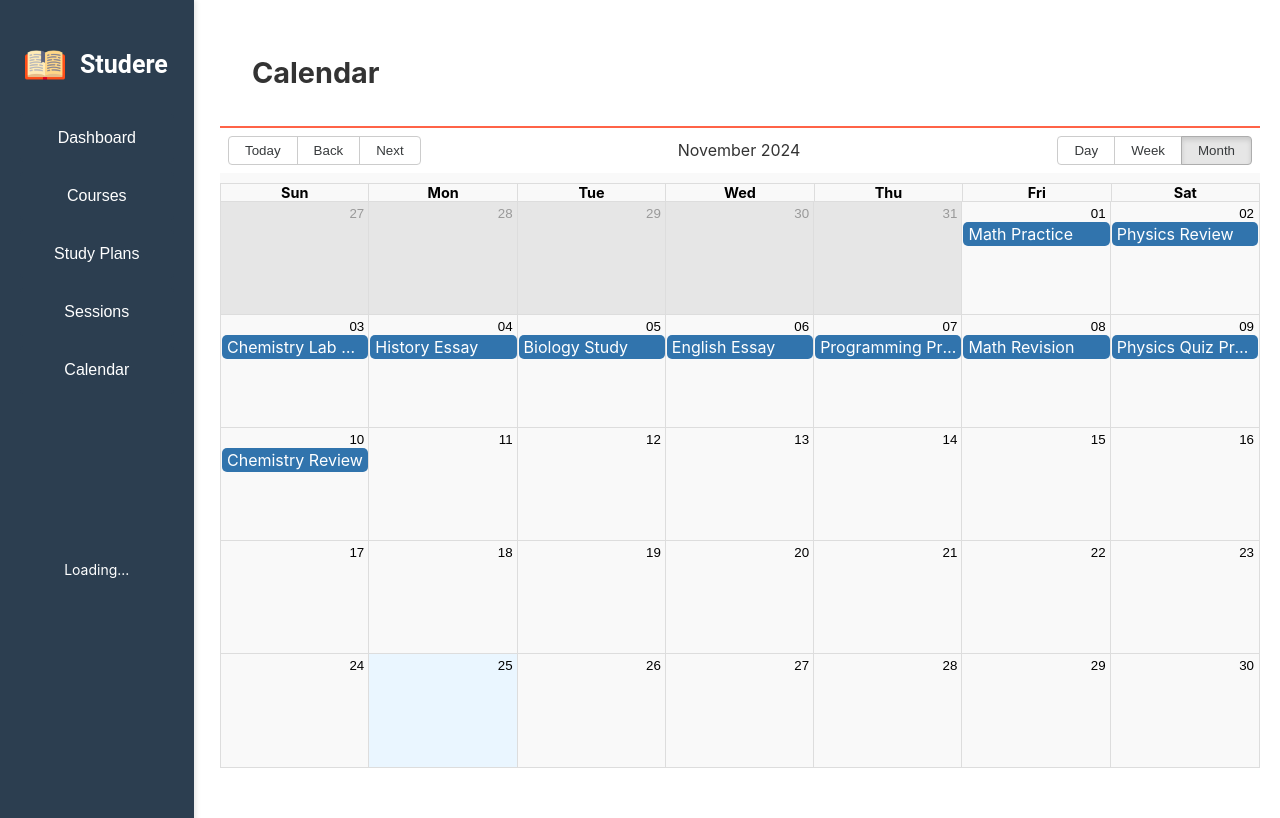
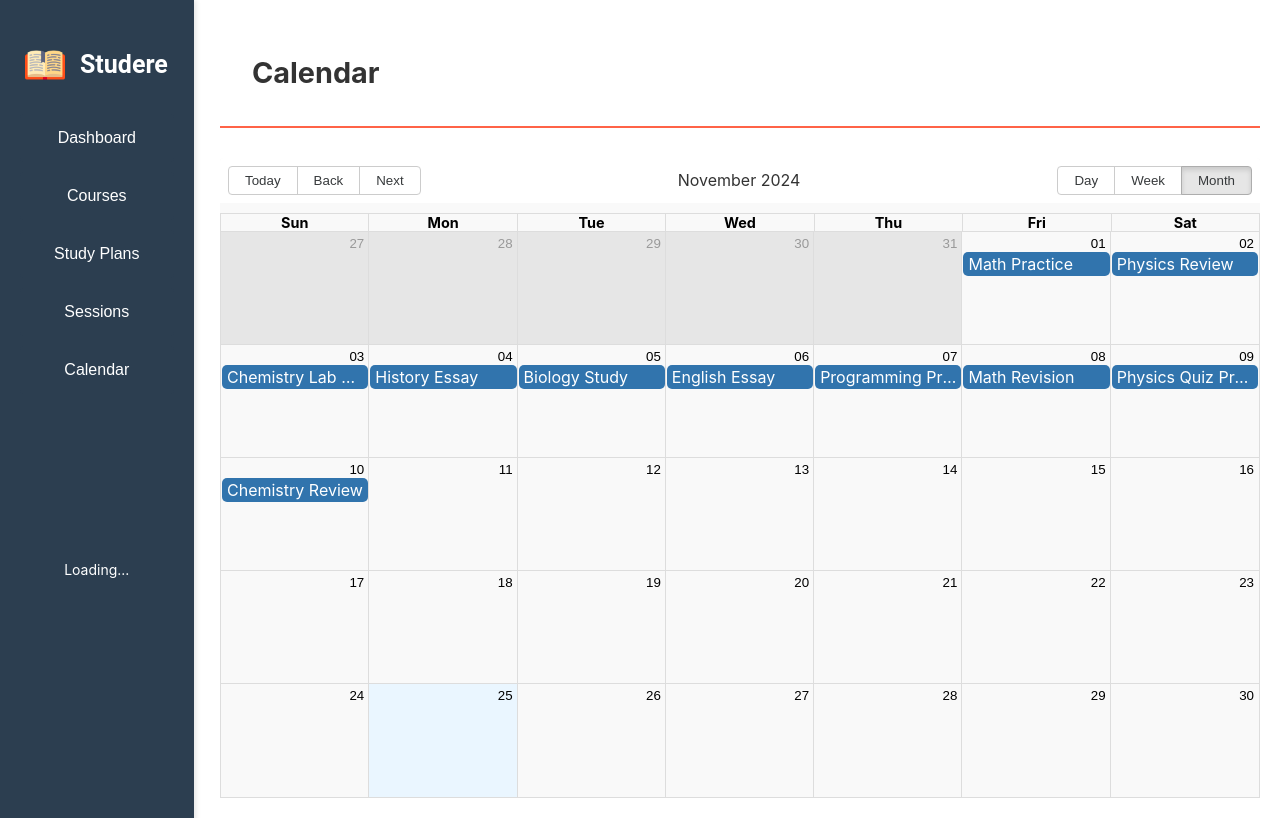
Before and after one commit to fernandals/Studere-School-Planner, a Next.js app in the folder frontend/: page /calendar in a window 1280 px wide. Built offline with nearby package versions, Linux system fonts and the light colour scheme; no server answers.

Commit message:
calendar final (no connection)

```diff
--- a/frontend/src/pages/calendar.tsx
+++ b/frontend/src/pages/calendar.tsx
@@ -4,8 +4,6 @@ import { Calendar as MyCalendar, dateFnsLocalizer } from 'react-big-calendar';
 
 import Sidebar from '@/components/sidebar';
 import Header from '@/components/header';
-
-import styles from '@/styles/calendar.module.css';
 
 import { format } from 'date-fns/format';
 import { parse } from 'date-fns/parse';
@@ -26,6 +24,7 @@ const localizer = dateFnsLocalizer({
 });
 
 const Calendar = () => {
+  // remove !
   const studySessions = [
     { title: "Math Practice", plan: "Algebra", date: "2024-11-01", startTime: "2024-11-01T14:00:00Z", endTime: "2024-11-01T15:00:00Z", duration: 60 },
     { title: "Physics Review", plan: "Mechanics", date: "2024-11-02", startTime: "2024-11-02T16:30:00Z", endTime: "2024-11-02T17:15:00Z", duration: 45 },
@@ -56,7 +55,7 @@ const Calendar = () => {
           onButtonClick={undefined}
         />
 
-        <div style={{ height: '80vh' }}>
+        <div style={{ height: '80vh', marginTop: '30px' }}>
           <MyCalendar
             localizer={localizer}
             events={events}
```
